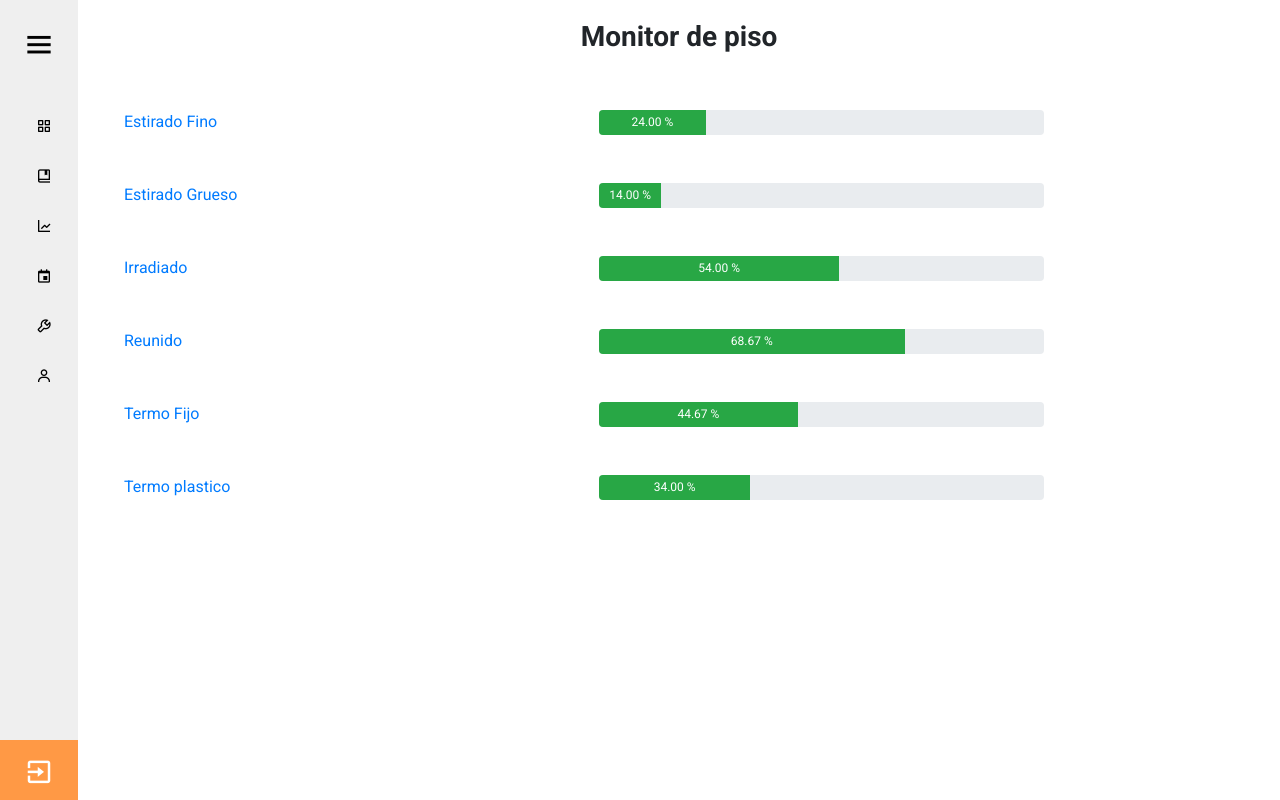
After one commit to Adogamm/condumex, a PHP site: page /monitor.php in a window 1280 px wide. The commit adds this page. Run offline with PHP 8.4, Linux system fonts and the light colour scheme; data comes from the database, SQL or seed files in the repository; some libraries are stand-ins or nearby versions.

Commit message:
update de monitor de piso

```diff
--- a/index.html
+++ b/index.html
@@ -16,7 +16,7 @@
         <div class="ctn-form shadow">
             <img src="images/condumex_logo.png" alt="Condumex Logo" class="logo"><br>
             <h2 class="title">Iniciar Sesión</h2>
-            <form action="">
+            <form action="monitor.php">
                 <label for="">Email</label>
                 <input type="email" name="" id="">
                 <label for="">Contraseña</label>
--- /dev/null
+++ b/js/monitor.js
@@ -0,0 +1,6 @@
+let btn = document.querySelector("#btn");
+let sidebar = document.querySelector(".sidebar");
+
+btn.onclick = function() {
+    sidebar.classList.toggle("active")
+}
--- /dev/null
+++ b/monitor.php
@@ -0,0 +1,111 @@
+<?php
+include 'databaseconnect/conection.php';
+$select = "SELECT DISTINCT TIPO_MAQUINA FROM MAQUINAS GROUP BY TIPO_MAQUINA;";
+$query = mysqli_query($conexion,$select);
+
+$select_avg = "SELECT TIPO_MAQUINA,ROUND(AVG(RENDIMIENTO), 2) AS RENDIMIENTO FROM MAQUINAS GROUP BY TIPO_MAQUINA";
+$query1 = mysqli_query($conexion,$select_avg);
+?>
+<!DOCTYPE html>
+<html lang="es">
+<head>
+    <meta charset="UTF-8">
+    <meta http-equiv="X-UA-Compatible" content="IE=edge">
+    <meta name="viewport" content="width=device-width, initial-scale=1.0">
+    <link rel="stylesheet" href="https://maxcdn.bootstrapcdn.com/bootstrap/4.0.0/css/bootstrap.min.css" integrity="sha384-Gn5384xqQ1aoWXA+058RXPxPg6fy4IWvTNh0E263XmFcJlSAwiGgFAW/dAiS6JXm" crossorigin="anonymous">
+    <link rel="icon" href="https://www.condumex.com.mx/wp-content/uploads/2020/05/favicon.png" type="image/png" sizes="16x16">
+    <link rel="icon" href="https://www.condumex.com.mx/wp-content/uploads/2020/05/favicon.png" type="image/png" sizes="32x32">
+    <link href='https://unpkg.com/boxicons@2.0.7/css/boxicons.min.css' rel='stylesheet'>
+    <link rel="stylesheet" href="styles/styles-monitor.css">
+    <title>Monitor piso</title>
+</head>
+<body>
+
+    <div class="sidebar">
+        <div class="logo-container">
+            <!-- <img src="images/logo.png" alt="Your Logo" class="logo"> -->
+            <img src="images/condumex_logo.png" alt="condumex logo" class="logo">
+            <i class='bx bx-menu' id="btn"></i>
+        </div>
+        <ul class="nav_list">
+            <li>
+                <a href="monitor.php">
+                    <i class='bx bx-grid-alt' ></i>
+                    <span class="link-name">Monitor de piso</span>
+                </a>
+            </li>
+            <li>
+                <a href="recetas.html">
+                    <i class='bx bx-book-bookmark'></i>
+                    <span class="link-name">Recetas</span>
+                </a>
+            </li>
+            <li>
+                <a href="analisis-disponibilidad.html">
+                    <i class='bx bx-line-chart'></i>
+                    <span class="link-name">Analisis disponibilidad</span>
+                </a>
+            </li>
+            <li>
+                <a href="bitacora-eventos.html">
+                    <i class='bx bx-calendar-event'></i>
+                    <span class="link-name">Bitacora de eventos</span>
+                </a>
+            </li>
+            <li>
+                <a href="maestros.html">
+                    <i class='bx bx-wrench'></i>
+                    <span class="link-name">Maestros</span>
+                </a>
+            </li>
+            <li>
+                <a href="#">
+                    <i class='bx bx-user' ></i>
+                    <span class="link-name">Gestión de usuarios</span>
+                </a>
+            </li>
+        </ul>
+        <div class="profile-content">
+            <div class="profile">
+                <div class="profile-details">
+                    <img src="images/avatar.png" alt="Profile image">
+                    <div class="name_job">
+                        <div class="name">
+                            Juan Sánchez
+                        </div>
+                        <div class="job">
+                            Administrador
+                        </div>
+                    </div>
+                </div>
+                <i class='bx bx-exit' id="log-out"></i>
+            </div>
+        </div>
+    </div>
+
+    <div class="home-content">
+        <h3 class="text-center title">Monitor de piso</h3>
+        <div class="container">
+            <div class="row">
+                <?php while($maquinas = mysqli_fetch_assoc($query) AND $porcentaje = mysqli_fetch_assoc($query1)){ ?>
+                <div class="col-lg-5 mt-5 text-end">
+                    <a href="monitor-piso-details.php?tipo_maquina=<?php echo $maquinas['TIPO_MAQUINA'] ?>"><?php echo $maquinas['TIPO_MAQUINA'] ?></a>
+                </div>
+
+                <div class="col-lg-5 mt-5">
+                    <div class="progress" style="height: 25px;">
+                        <div class="progress-bar bg-success" role="progressbar" style="width: <?php echo $porcentaje['RENDIMIENTO']; ?>%;" aria-valuenow="<?php echo $porcentaje['RENDIMIENTO'];?>" aria-valuemin="0" aria-valuemax="100" id="estirado-grueso"><?php echo $porcentaje['RENDIMIENTO']; ?> %</div>
+                      </div>
+                </div>
+                <?php } ?>
+            </div>
+        </div>
+    </div>
+
+
+<script src="https://code.jquery.com/jquery-3.2.1.slim.min.js" integrity="sha384-KJ3o2DKtIkvYIK3UENzmM7KCkRr/rE9/Qpg6aAZGJwFDMVNA/GpGFF93hXpG5KkN" crossorigin="anonymous"></script>
+<script src="https://cdnjs.cloudflare.com/ajax/libs/popper.js/1.12.9/umd/popper.min.js" integrity="sha384-ApNbgh9B+Y1QKtv3Rn7W3mgPxhU9K/ScQsAP7hUibX39j7fakFPskvXusvfa0b4Q" crossorigin="anonymous"></script>
+<script src="https://maxcdn.bootstrapcdn.com/bootstrap/4.0.0/js/bootstrap.min.js" integrity="sha384-JZR6Spejh4U02d8jOt6vLEHfe/JQGiRRSQQxSfFWpi1MquVdAyjUar5+76PVCmYl" crossorigin="anonymous"></script>
+<script src="js/monitor.js"></script>
+</body>
+</html>
--- a/styles/login-styles.css
+++ b/styles/login-styles.css
@@ -53,7 +53,7 @@ body {
 
 label {
     display: block;
-    margin-top: 15px;
+    margin-top: 25px;
     font-size: 16px;
     font-weight: 300;
     color: #7a7a7a;
@@ -63,7 +63,7 @@ label {
 input[type=email],input[type=password] {
     width: 100%;
     height: 25px;
-    margin-top: 20px;
+    margin-top: 10px;
     background: rgba(0,0,0,0);
     border: 0px;
     outline: 0px;
--- /dev/null
+++ b/styles/styles-monitor.css
@@ -0,0 +1,261 @@
+
+/*   SIDEBAR */
+
+/* Google fonts */
+@import url('https://fonts.googleapis.com/css2?family=Roboto:ital,wght@0,100;0,300;0,400;0,500;0,700;0,900;1,100;1,300;1,400;1,500;1,700;1,900&display=swap');
+
+* {
+    margin: 0;
+    padding: 0;
+    box-sizing: border-box;
+    font-family: "Roboto", sans-serif;
+}
+
+body {
+    position: relative;
+    min-height: 100vh;
+    width: 100%;
+    overflow: hidden;
+}
+
+.sidebar {
+    position: fixed;
+    top: 0;
+    left: 0;
+    height: 100%;
+    width: 78px;
+    background: #efefef;
+    padding: 6px 14px;
+    transition: all 0.5s ease
+}
+
+.active {
+    width: 240px;
+}
+
+.logo {
+    height: 75px;
+    width: auto;
+    display: block;
+    margin: auto;
+    opacity: 0;
+    pointer-events: none;
+    transition: all 0.3s ease;
+}
+
+.sidebar.active .logo {
+    opacity: 1;
+    pointer-events: none;
+}
+
+.sidebar #btn {
+    position: absolute;
+    color: #000;
+    left: 50%;
+    top: 20px;
+    font-size: 35px;
+    height: 50px;
+    width: 50px;
+    text-align: center;
+    line-height: 50px;
+    transform: translateX(-50%);
+    cursor: pointer;
+}
+
+.sidebar.active #btn {
+    left: 87%;
+}
+
+.sidebar ul {
+    margin-top: 20px;
+}
+
+.sidebar ul li {
+    position: relative;
+    height: 50px;
+    width: 100%;
+    margin: 0 5px;
+    list-style: none;
+    line-height: 50px;
+}
+
+.sidebar ul li a {
+    color: #000;
+    display: flex;
+    align-items: center;
+    text-decoration: none;
+    text-align: center;
+    height: 50px;
+    min-width: 50px;
+    transition: all 0.4s ease;
+    border-radius: 12px;
+    white-space: nowrap;
+}
+
+.sidebar ul li a:hover {
+    color: #fff;
+    background: #ff9945;
+}
+
+.sidebar ul li a i {
+    height: 50px;
+    min-width: 50px;
+    border-radius: 12px;
+    line-height: 50px;
+    text-align: center;
+}
+
+.sidebar .link-name{
+    opacity: 0;
+    pointer-events: none;
+    transition: all 0.2s ease;
+}
+
+.sidebar.active .link-name{
+    opacity: 1;
+    pointer-events: auto;
+}
+
+.sidebar .profile-content {
+    position: absolute;
+    color: #fff;
+    bottom: 0;
+    left: 0;
+    width: 100%;
+}
+
+.sidebar .profile-content .profile {
+    position: relative;
+    padding: 10px 6px;
+    height: 60px;
+    background: #ff9945;
+}
+
+.profile-content .profile .profile-details {
+    display: flex;
+    align-items: center;
+    opacity: 0;
+    pointer-events: none;
+    white-space: nowrap;
+}
+
+.sidebar.active .profile .profile-details {
+    opacity: 1;
+    pointer-events: auto;
+}
+
+.profile-content .profile .profile-details img {
+    height: 45px;
+    width: 45px;
+    object-fit: cover;
+    border-radius: 12px;
+}
+
+.profile-content .profile .profile-details .name_job {
+    margin-left: 10px;
+}
+
+.profile .profile-details .name_job .name {
+    font-size: 15px;
+    font-weight: 400;
+}
+
+.profile .profile-details .name_job .job {
+    font-size: 12px;
+}
+
+.profile #log-out {
+    position: absolute;
+    color: #fff;
+    left: 50%;
+    bottom: 18px;
+    font-size: 30px;
+    height: 35px;
+    width: 35px;
+    text-align: center;
+    line-height: 50px;
+    transform: translateX(-50%);
+    cursor: pointer;
+}
+
+.sidebar.active .profile #log-out {
+    left: 88%;
+}
+
+.home-content {
+    position: absolute;
+    height: 100%;
+    width: calc(100% - 78px);
+    left: 78px;
+    transition: all 0.5s ease;
+}
+
+.home-content .text {
+    font-size: 25px;
+    font-weight: 500;
+    color: #000;
+    margin: 12px;
+}
+
+.sidebar.active ~ .home-content{
+    width: calc(100% - 240px);
+    left: 240px;
+}
+
+/*
+    MONITOR STYLES
+*/
+
+* {
+    margin: 0;
+    padding: 0;
+}
+
+.title {
+    font-weight: 700;
+    margin-top: 20px;
+}
+
+.navbar-icon {
+    position: absolute;
+    margin: 0 40px;
+    width: 100px;
+    height: auto;
+}
+
+.progress-span {
+    width: 40%;
+}
+
+.home-icon {
+    height: 50px;
+    width: auto;
+}
+
+ul {
+    text-align: left;
+    margin-right: 5px;
+}
+
+.turn-date-form{
+    height: 100%;
+    width: 100%;
+    display: block;
+    margin: 0 100px;
+}
+
+.bitacora-icon {
+    height: 30px;
+    width: auto;
+    display: block;
+    margin: auto;
+}
+
+.btn-sized {
+    display: block;
+    margin: auto;
+    padding-top: 3.5%;
+    text-align: center;
+    width: 150px;
+    height: 50px;
+}
```
Also changed, not shown: images/avatar.png (added), 2 other files.
